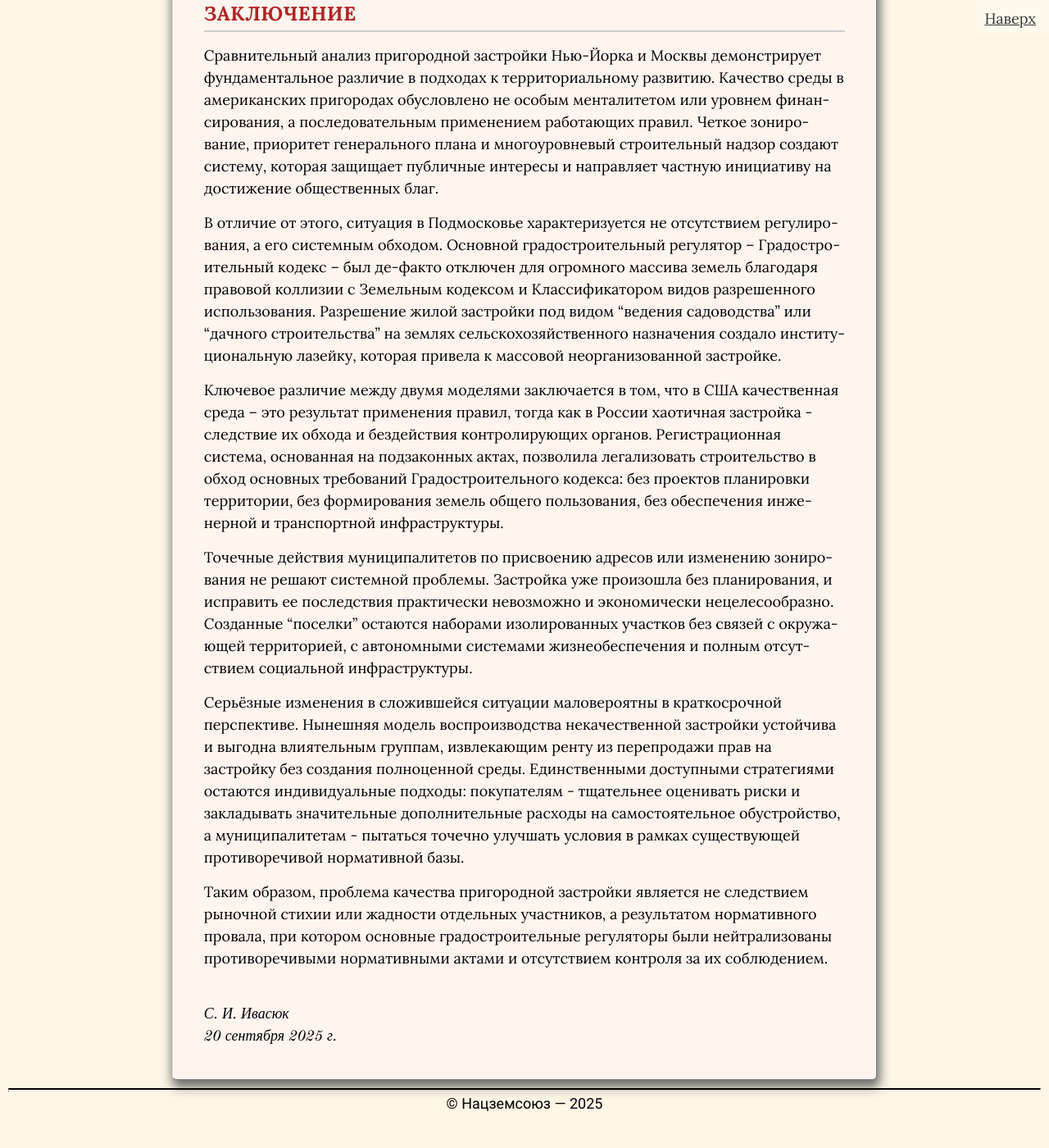
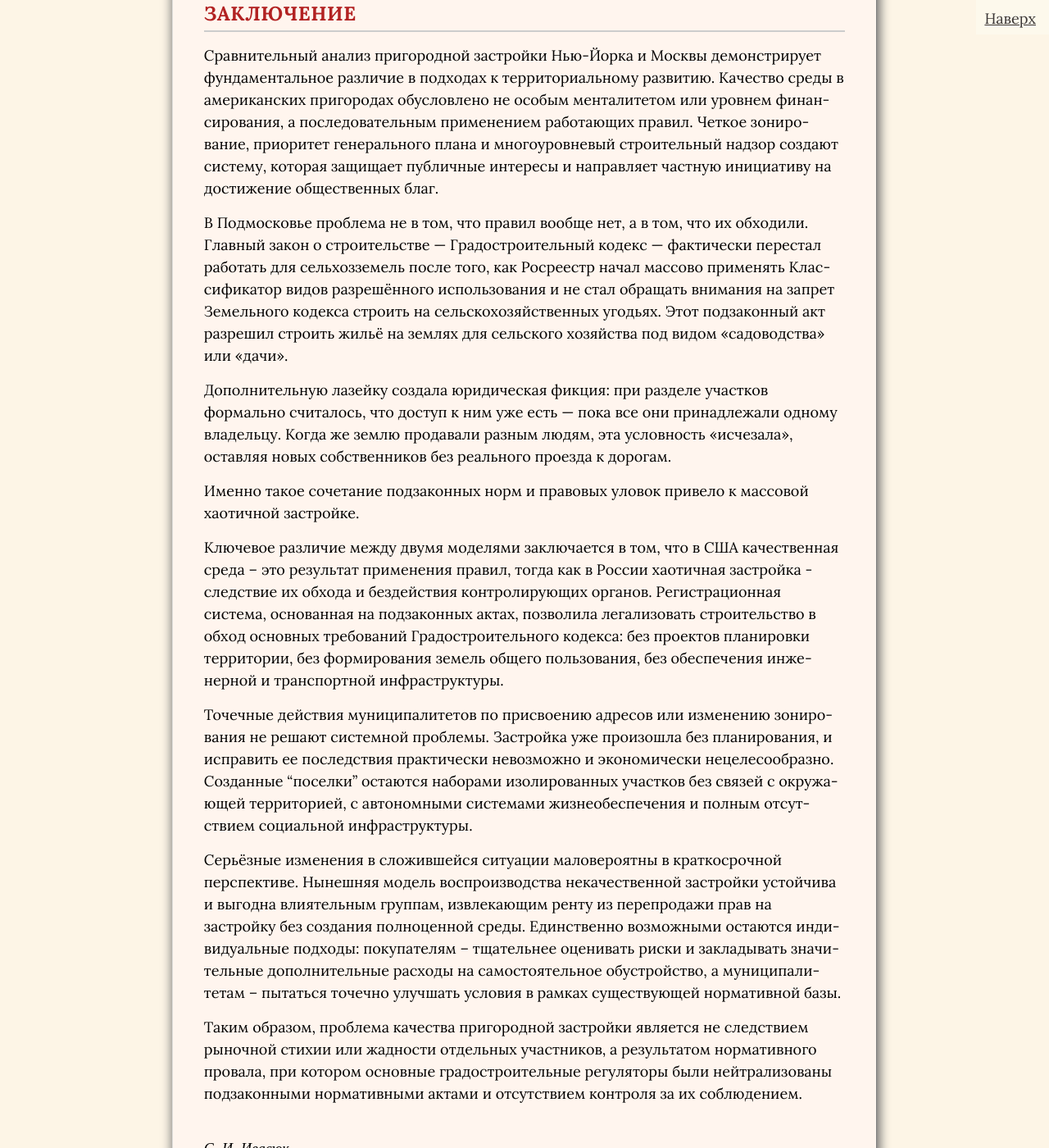
Before and after one commit to SergSi/land-use-art, a Jekyll site: the page built from _posts/2025-09-20-suburb.md, in a window 1280 px wide and 1400 px high, scrolled down 18876 px. Shown: the whole window at 82% size. Built offline with Jekyll 4.4.1, drawn with Linux system fonts in a browser that asks for light colours; some web fonts are replaced; before the commit the page ends 20245 px from its top, so only the background shows below that.

Commit message:
Update 2025-09-20-suburb.md

```diff
--- a/_posts/2025-09-20-suburb.md
+++ b/_posts/2025-09-20-suburb.md
@@ -220,12 +220,16 @@ class: article
 
 Сравнительный анализ пригородной застройки Нью-Йорка и Москвы демонстрирует фундаментальное различие в подходах к территориальному развитию. Качество среды в американских пригородах обусловлено не особым менталитетом или уровнем финансирования, а последовательным применением работающих правил. Четкое зонирование, приоритет генерального плана и многоуровневый строительный надзор создают систему, которая защищает публичные интересы и направляет частную инициативу на достижение общественных благ.
 
-В отличие от этого, ситуация в Подмосковье характеризуется не отсутствием регулирования, а его системным обходом. Основной градостроительный регулятор – Градостроительный кодекс – был де-факто отключен для огромного массива земель благодаря правовой коллизии с Земельным кодексом и Классификатором видов разрешенного использования. Разрешение жилой застройки под видом "ведения садоводства" или "дачного строительства" на землях сельскохозяйственного назначения создало институциональную лазейку, которая привела к массовой неорганизованной застройке.
+В Подмосковье проблема не в том, что правил вообще нет, а в том, что их обходили. Главный закон о строительстве — Градостроительный кодекс — фактически перестал работать для сельхозземель после того, как Росреестр начал массово применять Классификатор видов разрешённого использования и не стал обращать внимания на запрет Земельного кодекса строить на сельскохозяйственных угодьях. Этот подзаконный акт разрешил строить жильё на землях для сельского хозяйства под видом «садоводства» или «дачи».
+
+Дополнительную лазейку создала юридическая фикция: при разделе участков формально считалось, что доступ к ним уже есть — пока все они принадлежали одному владельцу. Когда же землю продавали разным людям, эта условность «исчезала», оставляя новых собственников без реального проезда к дорогам.
+
+Именно такое сочетание подзаконных норм и правовых уловок привело к массовой хаотичной застройке.
 
 Ключевое различие между двумя моделями заключается в том, что в США качественная среда – это результат применения правил, тогда как в России хаотичная застройка - следствие их обхода и бездействия контролирующих органов. Регистрационная система, основанная на подзаконных актах, позволила легализовать строительство в обход основных требований Градостроительного кодекса: без проектов планировки территории, без формирования земель общего пользования, без обеспечения инженерной и транспортной инфраструктуры.
 
 Точечные действия муниципалитетов по присвоению адресов или изменению зонирования не решают системной проблемы. Застройка уже произошла без планирования, и исправить ее последствия практически невозможно и экономически нецелесообразно. Созданные "поселки" остаются наборами изолированных участков без связей с окружающей территорией, с автономными системами жизнеобеспечения и полным отсутствием социальной инфраструктуры.
 
-Серьёзные изменения в сложившейся ситуации маловероятны в краткосрочной перспективе. Нынешняя модель воспроизводства некачественной застройки устойчива и выгодна влиятельным группам, извлекающим ренту из перепродажи прав на застройку без создания полноценной среды. Единственными доступными стратегиями остаются индивидуальные подходы: покупателям - тщательнее оценивать риски и закладывать значительные дополнительные расходы на самостоятельное обустройство, а муниципалитетам - пытаться точечно улучшать условия в рамках существующей противоречивой нормативной базы.
+Серьёзные изменения в сложившейся ситуации маловероятны в краткосрочной перспективе. Нынешняя модель воспроизводства некачественной застройки устойчива и выгодна влиятельным группам, извлекающим ренту из перепродажи прав на застройку без создания полноценной среды. Единственно возможными остаются индивидуальные подходы: покупателям – тщательнее оценивать риски и закладывать значительные дополнительные расходы на самостоятельное обустройство, а муниципалитетам – пытаться точечно улучшать условия в рамках существующей нормативной базы.
 
-Таким образом, проблема качества пригородной застройки является не следствием рыночной стихии или жадности отдельных участников, а результатом нормативного провала, при котором основные градостроительные регуляторы были нейтрализованы противоречивыми нормативными актами и отсутствием контроля за их соблюдением.
+Таким образом, проблема качества пригородной застройки является не следствием рыночной стихии или жадности отдельных участников, а результатом нормативного провала, при котором основные градостроительные регуляторы были нейтрализованы подзаконными нормативными актами и отсутствием контроля за их соблюдением.
```
